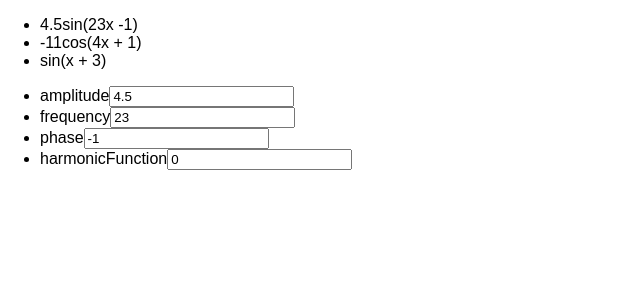
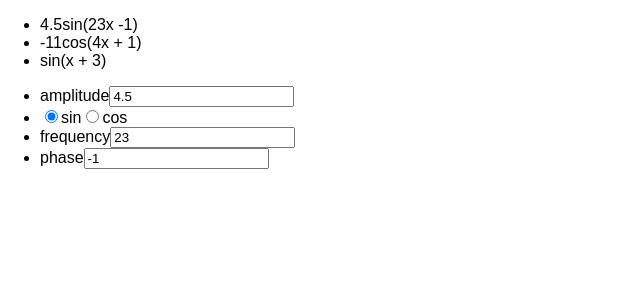
Before and after one commit to Saintiago/ood, a React (Create React App) app in the folder mvc/: page / in a window 1280 px wide. Shown: the top 300 px of the page, without its empty margins (0-640 px from the left). Built offline with nearby package versions, Linux system fonts and the light colour scheme.

Commit message:
Начал прикручивать Redux.

```diff
--- a/mvc/src/components/ChartDrawer.tsx
+++ b/mvc/src/components/ChartDrawer.tsx
@@ -6,7 +6,7 @@ import {harmonicFunctionType} from '../constants/harmonicFunctionType';
 
 interface HarmonicListState {
     harmonics: Harmonic[];
-    selectedHarmonic: number;
+    selectedHarmonicIndex?: number;
 }
 
 export default class ChartDrawer extends React.Component<{}, HarmonicListState> {
@@ -21,17 +21,16 @@ export default class ChartDrawer extends React.Component<{}, HarmonicListState>
 
         this.state = {
             harmonics: harmonicsList,
-            selectedHarmonic: 0
+            selectedHarmonicIndex: 0
         };
     }
 
     render() {
-
-        let selectedHarmonic = this.state.harmonics[this.state.selectedHarmonic];
-
+        const { harmonics, selectedHarmonicIndex = 0 } = this.state;
+        let selectedHarmonic = harmonics[selectedHarmonicIndex];
         return (
             <div className="harmonics_list_wrapper">
-                <HarmonicsList harmonics={this.state.harmonics} selected={this.state.selectedHarmonic} />
+                <HarmonicsList harmonics={harmonics} selected={selectedHarmonicIndex} />
                 <HarmonicsDetailed harmonic={selectedHarmonic} />
             </div>
         );
--- a/mvc/src/components/HarmonicDetailed.tsx
+++ b/mvc/src/components/HarmonicDetailed.tsx
@@ -1,23 +1,32 @@
 import * as React from 'react';
-// import {harmonicFunctionType} from '../constants/harmonicFunctionType';
+import {harmonicFunctionType} from '../constants/harmonicFunctionType';
 import Harmonic from './Harmonic';
+import {getHarmonicFunctionString} from './HarmonicString';
 
 export interface HarmonicDetailedProps {
     harmonic: Harmonic;
 }
 
+interface RadioChoice {
+    label: string;
+    value: string;
+    checked: boolean;
+}
+
 export default function HarmonicDetailed(props: HarmonicDetailedProps) {
+
+    let radios = [];
+    let sin = getHarmonicFunctionString(harmonicFunctionType.Sin);
+    let cos = getHarmonicFunctionString(harmonicFunctionType.Cos);
+    radios.push({label: sin, value: sin, checked: (harmonicFunctionType.Sin === props.harmonic.harmonicFunction)});
+    radios.push({label: cos, value: cos, checked: (harmonicFunctionType.Cos === props.harmonic.harmonicFunction)});
 
     return (
         <ul className="harmonic_detailed">
-            <LabelledProperty id="harmonicDetailedAmplitude" label="amplitude" value={props.harmonic.amplitude}/>
-            <LabelledProperty id="harmonicDetailedFrequency" label="frequency" value={props.harmonic.frequency}/>
-            <LabelledProperty id="harmonicDetailedPhase" label="phase" value={props.harmonic.phase}/>
-            <LabelledProperty
-                id="harmonicDetailedHarmonicFunction"
-                label="harmonicFunction"
-                value={props.harmonic.harmonicFunction}
-            />
+            <LabelledProperty id="harmonicDetailedAmplitude" label="amplitude" value={props.harmonic.amplitude} />
+            <RadioButtons name="harmonic_detailed_harmonic_function" radios={radios} />
+            <LabelledProperty id="harmonicDetailedFrequency" label="frequency" value={props.harmonic.frequency} />
+            <LabelledProperty id="harmonicDetailedPhase" label="phase" value={props.harmonic.phase} />
         </ul>
     );
 }
@@ -26,7 +35,30 @@ function LabelledProperty(props: {id: string; label: string; value: number; }) {
     return (
         <li>
             <label htmlFor={props.id}>{props.label}</label>
-            <input type="text" id={props.id} value={props.value} />
+            <input type="text" id={props.id} value={props.value} readOnly={true} />
         </li>
     );
 }
+
+function RadioButtons(props: { name: string; radios: RadioChoice[] }) {
+
+    let renderRadio = (radio: RadioChoice) => {
+        return (
+            <span>
+                <input type="radio" name={props.name} value={radio.value} checked={radio.checked} readOnly={true} />
+                <label>{radio.label}</label>
+            </span>
+        );
+    };
+
+    let radioChoices = [];
+    for (let radio of props.radios) {
+        radioChoices.push(renderRadio(radio));
+    }
+
+    return (
+        <li>
+            {radioChoices}
+        </li>
+    );
+}
--- a/mvc/src/components/HarmonicString.tsx
+++ b/mvc/src/components/HarmonicString.tsx
@@ -3,13 +3,13 @@ import {harmonicFunctionType} from '../constants/harmonicFunctionType';
 import Harmonic from './Harmonic';
 
 export interface HarmonicStringProps {
+    key: number;
     harmonic: Harmonic;
     selected: boolean;
+    onSelectHarmonic?: () => void;
 }
 
-export default function HarmonicString(props: HarmonicStringProps) {
-
-    let getHarmonicFunctionString = (type: harmonicFunctionType) => {
+export function getHarmonicFunctionString(type: harmonicFunctionType) {
     if (type === harmonicFunctionType.Sin) {
         return 'sin';
     }
@@ -17,7 +17,9 @@ export default function HarmonicString(props: HarmonicStringProps) {
         return 'cos';
     }
     throw new Error('Unknown harmonic function: ' + type);
-    };
+}
+
+export default function HarmonicString(props: HarmonicStringProps) {
 
     let prependPlusIfPositive = (x: number): string => {
         return (x >= 0) ? ' + ' + x : ' ' + x;
@@ -43,6 +45,6 @@ export default function HarmonicString(props: HarmonicStringProps) {
         .replace('%phase%', prependPlusIfPositive(h.phase));
 
     return (
-        <li className={selected}>{equationString}</li>
+        <li onClick={props.onSelectHarmonic} className={selected}>{equationString}</li>
     );
 }
--- /dev/null
+++ b/mvc/src/constants/ChartDrawerEvents.tsx
@@ -0,0 +1,2 @@
+export const SELECT_HARMONIC = 'SELECT_HARMONIC';
+export type SELECT_HARMONIC = typeof SELECT_HARMONIC;
--- /dev/null
+++ b/mvc/src/types/ChartDrawerState.tsx
@@ -0,0 +1,6 @@
+import Harmonic from '../components/Harmonic';
+
+export interface ChartDrawerState {
+    harmonics: Harmonic[];
+    selectedHarmonic: number;
+}
```
Also changed, not shown: mvc/src/actions/ChartDrawerActions.tsx (added, +15 -0 lines), mvc/src/reducers/ChartDrawerReducers.tsx (added, +13 -0 lines), mvc/src/containers/ChartDrawerContainer.tsx (added). Lines whose indentation alone changed are shown as unchanged.
